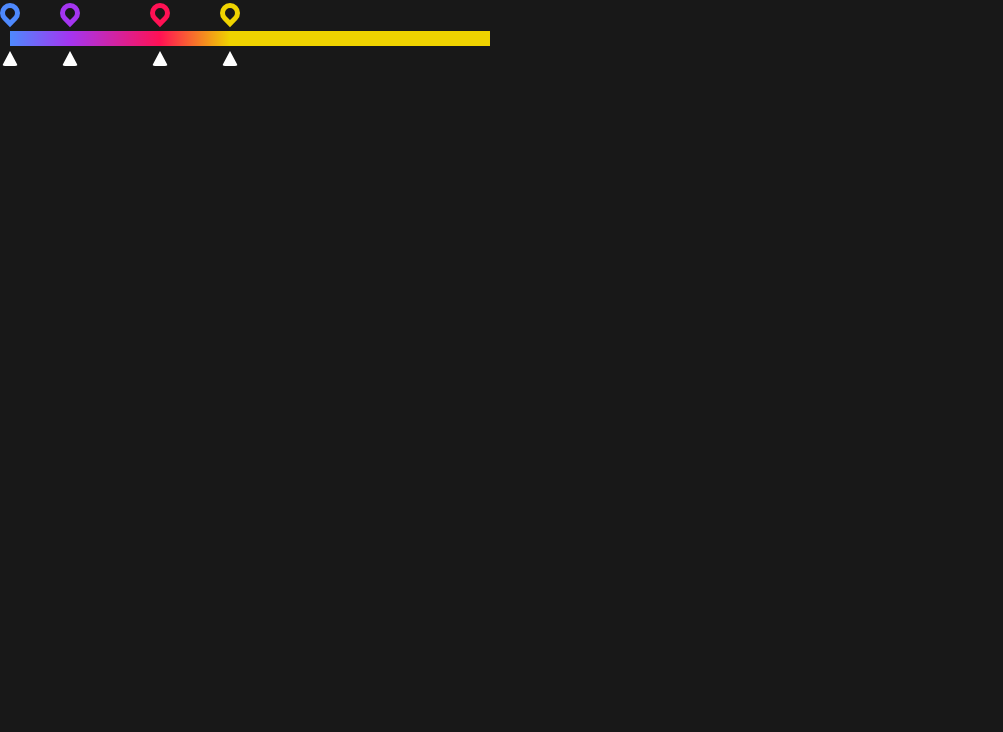
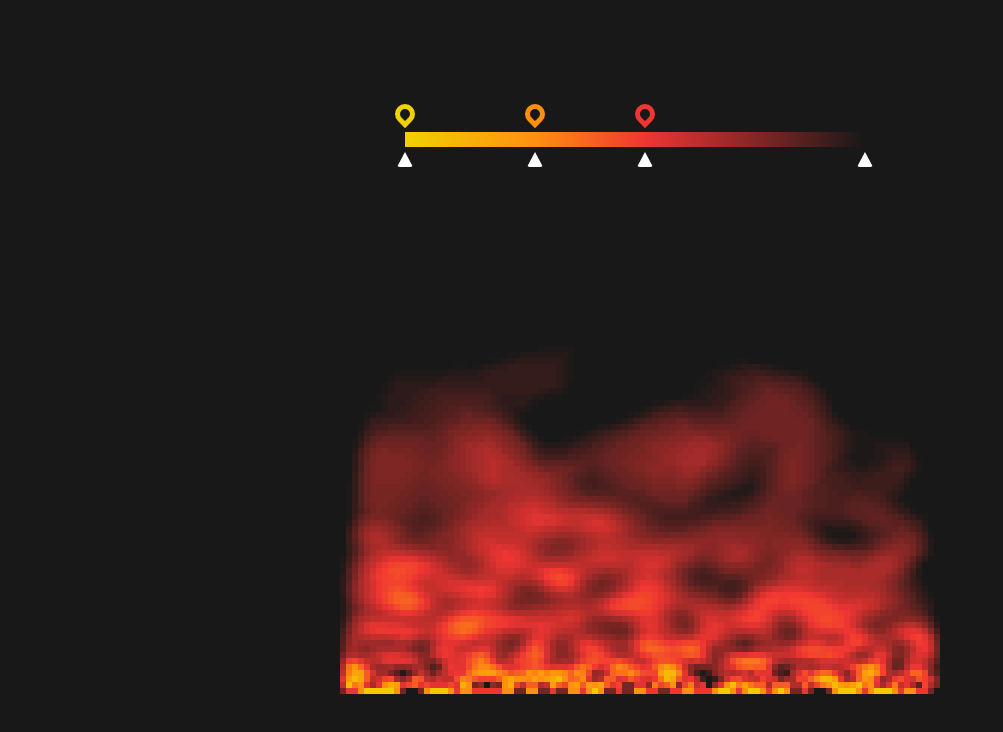
Before and after one commit to knyazev13ivan/flame-animation-with-gradient, a React app: page / in a window 1280 px wide. Shown: the top 732 px of the page, without its empty margins (0-1003 px from the left). Built offline with nearby package versions, Linux system fonts and the light colour scheme.

Commit message:
анимация пламени готова

```diff
--- a/src/App.tsx
+++ b/src/App.tsx
@@ -1,4 +1,5 @@
 import React from 'react'
+import Flame from './core/Flame'
 import GradientBar from './core/GradientBar'
 import WaveCircles from './core/WaveCircles'
 import './styles/app.scss'
@@ -6,8 +7,9 @@ import './styles/app.scss'
 const App = () => {
   return (
     <>
+      {/* <WaveCircles /> */}
       <GradientBar />
-      {/* <WaveCircles /> */}
+      <Flame />
     </>
   )
 }
--- a/src/components/Types.ts
+++ b/src/components/Types.ts
@@ -53,3 +53,5 @@ export interface IColors {
   colors:Array<string>,
   size: number
 }
+
+export type FlameMatrix = [Array<Array<number>>, Array<Array<number>>]
--- /dev/null
+++ b/src/core/Flame.tsx
@@ -0,0 +1,75 @@
+import { useLayoutEffect, useRef, useState } from 'react'
+import Canvas from '../components/Canvas'
+import { FlameMatrix, IAnimation } from '../components/Types'
+import { useAppSelector } from '../store/hooks'
+import '../styles/flame.scss'
+import calcStepForFlameMatrix from '../utils/calcStepForFlameMatrix'
+import clearCanvas from '../utils/clearCanvas'
+
+function Flame() {
+  const flameContainerRef = useRef<HTMLDivElement | null>(null)
+  const [width, setWidth] = useState<number>(600)
+  const [height, setHeight] = useState<number>(504)
+
+  const cellSize = 6
+
+  const colors = useRef<Array<string>>()
+  colors.current = useAppSelector(state => state.colors.colors)
+
+  useLayoutEffect(() => {
+    setWidth(flameContainerRef.current!.offsetWidth)
+    setHeight(flameContainerRef.current!.offsetHeight)
+  }, [])
+
+  const mtx: FlameMatrix = [
+    new Array(Math.floor(height / cellSize))
+      .fill(null)
+      .map(_str => new Array(Math.floor(width / cellSize)).fill(63)),
+    new Array(Math.floor(height / cellSize))
+      .fill(null)
+      .map(_str => new Array(Math.floor(width / cellSize)).fill(63))
+  ]
+
+  // начальный индекс массива из 2ух матриц
+  let toggleMtxIndex = 0
+
+  const animation: IAnimation = {
+    isRun: true,
+
+    update() {
+
+      calcStepForFlameMatrix(mtx, toggleMtxIndex)
+      toggleMtxIndex = 1 - toggleMtxIndex
+
+    },
+
+    render(ctx) {
+      clearCanvas(ctx)
+
+      for (let str = 2; str < mtx[toggleMtxIndex].length; str++) {
+        for (let i = 0; i < mtx[toggleMtxIndex][0].length; i++) {
+          const x = i * cellSize
+          const y = height - str * cellSize
+
+          const colorIndex = mtx[toggleMtxIndex][str][i]
+          ctx.fillStyle = colors.current![colorIndex]
+
+          ctx.fillRect(x, y, cellSize, cellSize)
+        }
+      }
+    }
+  }
+
+  return (
+    <div ref={flameContainerRef} className='flame-container'>
+      <Canvas
+        className='flame'
+        animation={animation}
+        run={true}
+        width={width}
+        height={height} />
+    </div>
+  )
+}
+
+export default Flame
--- a/src/store/pointsSlice.ts
+++ b/src/store/pointsSlice.ts
@@ -5,23 +5,23 @@ const initialState: IPointsState = {
   points: [
     {
       id: ':r0:',
-      color: '#4e89fd',
+      color: 'rgb(240, 209, 1)',
       position: 0,
     },
     {
       id: ':r1:',
-      color: '#a435f0',
-      position: 60,
+      color: 'rgb(255, 144, 15)',
+      position: 130,
     },
     {
       id: ':r2:',
-      color: '#ff1154',
-      position: 150,
+      color: 'rgb(240, 53, 50)',
+      position: 240,
     },
     {
       id: ':r3:',
-      color: '#efd300',
-      position: 220,
+      color: 'rgb(24, 24, 24)',
+      position: 460,
     },
   ]
 }
--- a/src/styles/app.scss
+++ b/src/styles/app.scss
@@ -8,9 +8,13 @@
   font-family: "Century Gothic", sans-serif;
 }
 
-body {
-  // display: flex;
-  // justify-content: center;
+body #root {
+  display: flex;
+  flex-direction: column;
+  justify-content: center;
+  align-items: center;
+
+  height: 100vh;
 
   font-size: 16px;
   line-height: 1.4em;
--- /dev/null
+++ b/src/styles/flame.scss
@@ -0,0 +1,13 @@
+@import "./variables.scss";
+
+.flame-container {
+  position: relative;
+
+  width: 600px;
+  height: 504px;
+  min-height: 504px;
+
+  margin-top: 50px;
+
+  overflow: hidden;
+}
--- /dev/null
+++ b/src/utils/calcStepForFlameMatrix.ts
@@ -0,0 +1,25 @@
+import { FlameMatrix } from "../components/Types"
+
+const calcStepForFlameMatrix = (mtx: FlameMatrix, toggleMtxIndex: number) => {
+  const randomFilling = new Array(mtx[0][0].length)
+    .fill(63)
+    .map(_e => Math.random() > 0.5 ? 1 : 63)
+  mtx[toggleMtxIndex][0] = randomFilling
+  mtx[toggleMtxIndex][1] = randomFilling
+
+  for (let str = 2; str < mtx[toggleMtxIndex].length; str++) {
+    for (let i = 0; i < mtx[toggleMtxIndex][0].length; i++) {
+      let average = (mtx[toggleMtxIndex][str - 2][i]
+        + (mtx[toggleMtxIndex][str - 1][i - 1] || 63)
+        + mtx[toggleMtxIndex][str - 1][i]
+        + (mtx[toggleMtxIndex][str - 1][i + 1] || 63))
+        / 4.02 * 1.02
+
+      if (average > 63) average = 63
+
+      mtx[1 - toggleMtxIndex][str][i] = Math.round(average)
+    }
+  }
+}
+
+export default calcStepForFlameMatrix
--- a/src/utils/colorInterpolate.ts
+++ /dev/null
@@ -1,33 +0,0 @@
-import { IRgb } from '../components/Types'
-
-function getRgb(color: string): IRgb {
-  const [r, g, b] = color.replace('rgb(', '')
-    .replace(')', '')
-    .split(',')
-    .map(str => Number(str));
-  return {
-    r,
-    g,
-    b
-  }
-}
-
-function colorInterpolate(
-  colorA: string,
-  colorB: string,
-  interval: number
-): IRgb {
-  const rgbA: IRgb = getRgb(colorA)
-  const rgbB: IRgb = getRgb(colorB)
-
-  const colorVal = (prop: 'r' | 'g' | 'b'): number =>
-    Math.round(rgbA[prop] * (1 - interval) + rgbB[prop] * interval);
-
-  return {
-    r: colorVal('r'),
-    g: colorVal('g'),
-    b: colorVal('b'),
-  }
-}
-
-export default colorInterpolate
```
Also changed, not shown: src/utils/drawFps.ts (deleted, +0 -8 lines).
